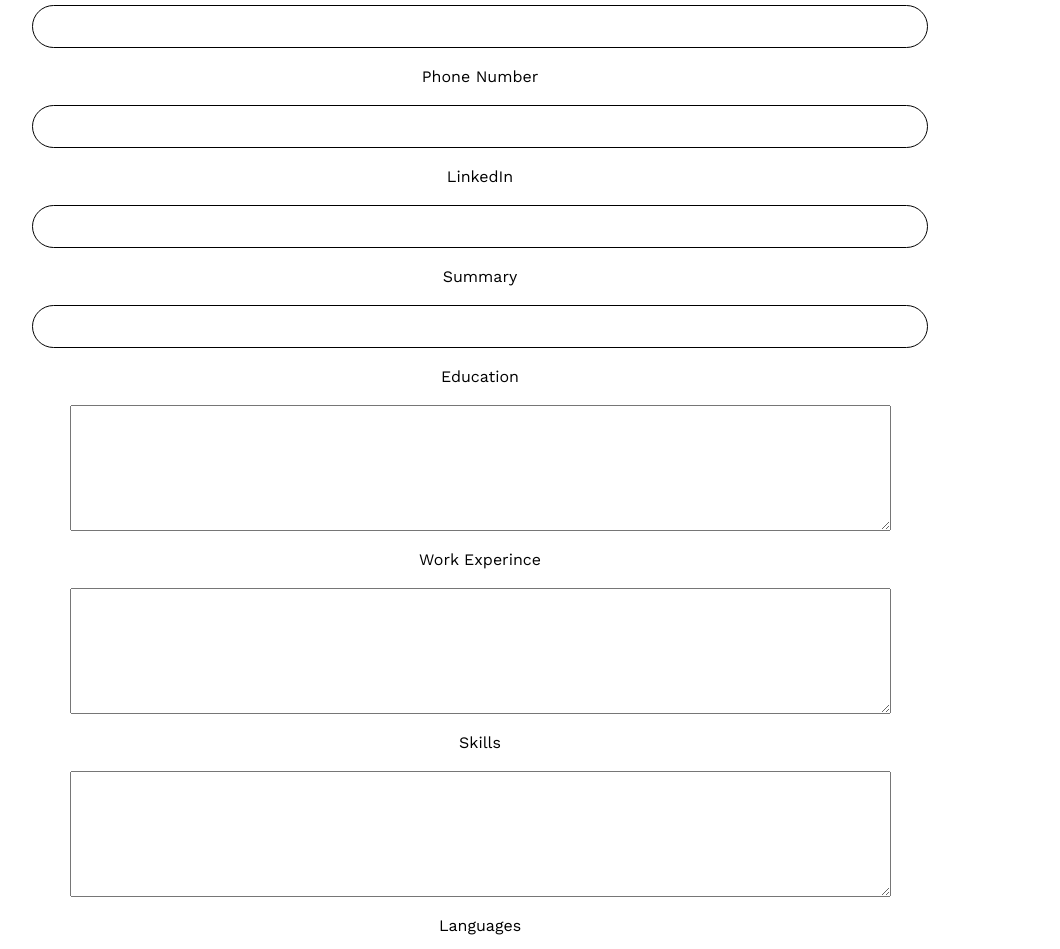
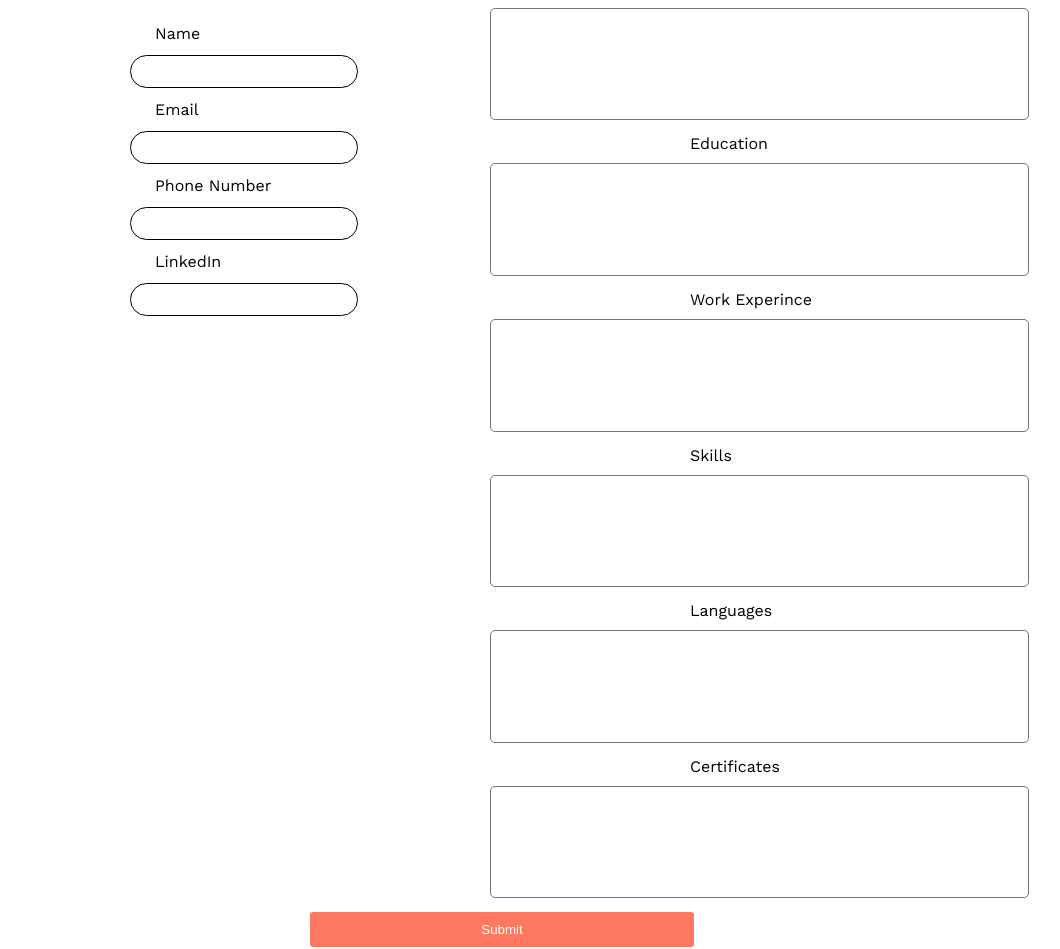
Before and after one commit to dhyanswathi/ReactCVBuilder, a React (Create React App) app in the folder cvbuilder/: page /Form in a window 1280 px wide. Shown: the part 205-1154 px from the top of the page, without its empty margins (160-1220 px from the left). Built offline with nearby package versions, Linux system fonts and the light colour scheme.

Commit message:
fixed resume2 and form

```diff
--- a/cvbuilder/src/Components/Footer.css
+++ b/cvbuilder/src/Components/Footer.css
@@ -2,7 +2,7 @@
     position: fixed;
     bottom: 0;
     width: 100%;
-    height: 60px;
+    height: 40px;
     background: #ff7961;
 }
 .footer-p{
--- a/cvbuilder/src/Components/Form.css
+++ b/cvbuilder/src/Components/Form.css
@@ -1,93 +1,124 @@
-/* @import url('https://fonts.googleapis.com/css?family=Open+Sans:600%7CWork+Sans:400,500,600,700&display=swap');
+#form-title {
+  text-align: center;
+  font-family: 'open sans', sans-serif;
+  padding: 2rem 0;
+  font-size: 2rem;
+  color: black;
+  margin-top: 50px;
+  margin-left: 10px;
+}
 
-body{
-  font-family: "work sans";
+.form-article {
+  display: grid;
+  grid-template-columns: 1fr;
+  /*1fr 1fr*/
+  align-items: center;
+  justify-content: space-between;
 }
-html{
-    font-size: 90%;
-  }
 
+.form-section1 {
+  margin-left: 40px;
+  margin-top: 0px;
+}
 
-  #title{
+.form-section2 {
+  margin-left: 10px;
+}
+
+.form-input {
+  margin: 12px 10px;
+  border: 1px solid black;
+  padding: 8px 5px;
+  border-radius: 25px;
+  width: 75%;
+}
+
+.labels1 {
+  margin-left: 35px;
+}
+
+.labels2 {
+  margin-left: 120px;
+}
+
+.form-textarea {
+  height: 4em;
+  width: 26em;
+  margin-bottom: 10px;
+  border-radius: 5px;
+}
+
+textarea {
+  resize: none;
+}
+
+#form-btn {
+  padding: 10px 40px;
+  border: none;
+  border-radius: 3px;
+  margin-bottom: 10px;
+  margin-left: 130px;
+  background-color: #FF7961;
+  color: white;
+}
+
+@media screen and (min-width: 501px) {
+  #form-title {
     text-align: center;
     font-family: 'open sans', sans-serif;
     padding: 2rem 0;
-    margin: 0;
     font-size: 2rem;
-    color:rgb(243, 119, 57);
+    color: black;
+    margin-top: 50px;
+    margin-left: 10px;
   }
 
-  #myform{
-    max-width: 500px;
-    min-width: 650px;
-    max-height: 9000px;
-    width: 30%;
-    height: 60%;
-    margin: 80px auto;
-    background-color: #FFFFFF;
-    border-radius: 25px;
-    padding-bottom: 30px;
-  }
-  .row{
-    display: flex;
-    flex-direction: column;
+  .form-article {
+    display: grid;
+    grid-template-columns: 1fr 1fr;
     align-items: center;
-    padding-top: 2rem;
-    max-width: 100%;
-
+    justify-content: space-between;
   }
 
-  .row input{
-    width: 80%;
-    box-sizing: border-box;
-    border: none;
-    font-size: 1.3rem;
-    padding-left: 1.5rem;
-    padding-bottom: 1rem;
-    box-shadow: inset 0px -3px 0px 0px rgba(187,187,187,0.2);
-    transition: box-shadow 0.2s ease-in;
+  .form-section1 {
+    margin-left: 280px;
+    margin-top: -540px;
   }
 
-  .row input:focus{
-     box-shadow: inset 0px -3px 0px 0px rgba(34,193,195,0.7);
-     outline: none;
+  .form-input {
+    margin: 12px 10px;
+    border: 1px solid black;
+    padding: 8px 5px;
+    border-radius: 25px;
+    width: 60%;
   }
 
-  .row input::-webkit-input-placeholder{
-    opacity: 1;
-    transition: opacity 0.25s ease-out;
+  .labels1{
+    margin-left: 35px;
+  }
+  .labels2{
+    margin-left: 200px;
   }
 
-  .row input:hover::-webkit-input-placeholder,
-  .row input:focus::-webkit-input-placeholder{
-    opacity: 0;
+  .form-textarea {
+    height: 8em;
+    width: 40em;
+    margin: 10px 0;
+    border-radius: 5px;
   }
 
-  .row label{
-    align-self: start;
-    padding-left: 4.5rem;
-    padding-bottom: 0.5rem;
-    color: rgba(15, 93, 27, 0.9);
-  }
-  .row button{
-    border-radius: 25px;
-    width: 80%;
-    height: 40px;
-    font-size: 1.3rem;
-    color: white;
-    font-weight: 700;
-    background: rgb(34,193,195);
-    background: linear-gradient(135deg, rgb(243, 119, 57) 10%,     rgb(233, 197, 176) 100%);
-    border: 0px;
-    cursor: pointer;
-    transition: opacity 0.25s ease-out;
+  textarea {
+    resize: none;
   }
 
-  .row button:hover{
-    opacity: 0.8;
+  #form-btn {
+    padding: 10px 40px;
+    border: none;
+    border-radius: 3px;
+    margin-bottom: 10px;
+    margin-left: 470px;
+    background-color: #FF7961;
+    color: white;
+    width: 30%;
   }
-
-  #button{
-    padding-bottom: 1.5rem;
-  }
- */
+}
--- a/cvbuilder/src/Components/Form.js
+++ b/cvbuilder/src/Components/Form.js
@@ -44,92 +44,94 @@ function Form() {
   return (
     <div>
       <Headerform></Headerform>
-      <section id="myform">
-        <h2 id="title">Form</h2>
-        <form className="row">
-          {/* <ProfileImage onChange={handleChangeFor("ProfileImage")}></ProfileImage> */}
-          <label className="labels">Name</label>
+      <h2 id="form-title">Form</h2>
+      <form className="form-row">
+        <article className="form-article">
+          <section className="form-section1">
+            <label className="labels1">Name</label>
             <br />
-          <input
+            <input className="form-input"
               type="text" required='required'
               onChange={handleChangeFor("Name")}
               value={info.Name}
             ></input>
             <br />
-          <label className="labels">Email</label>
+            <label className="labels1">Email</label>
             <br />
-          <input
+            <input className="form-input"
               type="email" required='required'
               onChange={handleChangeFor("Email")}
               value={info.Email}
             ></input>
             <br />
-          <label className="labels">Phone Number</label>
+            <label className="labels1">Phone Number</label>
             <br />
-          <input
+            <input className="form-input"
               type="text" required='required'
               onChange={handleChangeFor("PhoneNumber")}
               value={info.PhoneNumber}
             ></input>
             <br />
 
-          <label className="labels">LinkedIn</label>
+            <label className="labels1">LinkedIn</label>
             <br />
-          <input
+            <input className="form-input"
               type="text"
               onChange={handleChangeFor("LinkedIn")}
               value={info.LinkedIn}
             ></input>
             <br />
 
-          <label className="labels">Summary</label>
+          </section>
+
+          <section className="form-section2">
+            <label className="labels2">Summary</label>
             <br />
-          <input
-            type="text" required='required'
+            <textarea className="form-textarea"
+              rows="8" cols="100" required='required'
               onChange={handleChangeFor("Summary")}
               value={info.Summary}
-          ></input>
+            ></textarea>
+            <br/>
+            <label className="labels2">Education</label>
             <br />
-
-          <label className="labels">Education</label>
-          <br />
-          <textarea onChange={handleChangeFor("Education")} required='required'
+            <textarea onChange={handleChangeFor("Education")} required='required' className="form-textarea"
               value={info.Education} rows="8" cols="100"></textarea>
             <br />
-          <label className="labels">Work Experince</label>
+            <label className="labels2">Work Experince</label>
             <br />
-          <textarea
+            <textarea className="form-textarea"
               onChange={handleChangeFor("WorkExperince")} required='required'
               value={info.WorkExperince} rows="8" cols="100"
             ></textarea>
             <br />
-          <label className="labels">Skills</label>
+            <label className="labels2">Skills</label>
             <br />
-          <textarea
+            <textarea className="form-textarea"
               onChange={handleChangeFor("TechnicalSkills")} required='required'
               value={info.TechnicalSkills} rows="8" cols="100"
             ></textarea>
             <br />
-          <label className="labels">Languages</label>
+            <label className="labels2">Languages</label>
             <br />
-          <textarea
+            <textarea className="form-textarea"
               onChange={handleChangeFor("Languages")} required='required'
               value={info.Languages} rows="6" cols="100"
             ></textarea>
             <br />
-          <label className="labels">Certificates</label>
+            <label className="labels2">Certificates</label>
             <br />
-          <textarea
+            <textarea className="form-textarea"
               onChange={handleChangeFor("Certificates")}
               value={info.Certificates} rows="4" cols="100"
             ></textarea>
-          <br />
-          <button variant="primary" type="submit" id="btnAddTodo"
+          </section>
+        </article>
+        <button variant="primary" type="submit" id="form-btn"
           onClick={onSubmit}>
           Submit
         </button>
       </form>
-      </section>
     </div>
   );
 }
--- a/cvbuilder/src/Components/Resume2.css
+++ b/cvbuilder/src/Components/Resume2.css
@@ -1,4 +1,4 @@
-#resume {
+#resume2 {
     background-color: #FFFFFF;
     padding-bottom: 20px;
     margin-left: auto;
@@ -13,20 +13,20 @@
     font-weight: bold;
 }
 
-.info {
+.info2 {
     display: grid;
     grid-template-columns: 1fr 1fr;
     align-items: center;
     justify-content: space-evenly;
 }
 
-.resume-section {
+.resume2-section {
     display: grid;
     grid-template-columns: 1fr 1fr;
     margin: 0 0;
 }
 
-.image {
+.image2 {
     width: 90px;
     height: 85px;
     border-radius: 600px;
@@ -41,6 +41,6 @@
     margin-right: 100px;
 }
 
-.resume-content3 {
+.resume2-content3 {
     margin-top: 0px;
 }
--- a/cvbuilder/src/Components/Resume2.js
+++ b/cvbuilder/src/Components/Resume2.js
@@ -15,7 +15,7 @@ function Resume2() {
     const certificates = localStorage.getItem("Certificates");
     function printpage() {
 
-        var printButton = document.getElementById("printpagebutton");
+        var printButton = document.getElementById("printpagebutton2");
 
         printButton.style.visibility = 'hidden';
 
@@ -23,17 +23,17 @@ function Resume2() {
         printButton.style.visibility = 'visible';
     }
     return (
-        <section id="resume">
+        <section id="resume2">
             <style>
-                {`@media print {#resume {
+                {`@media print {#resume2 {
     margin: auto;
     max-width: 100%;
   }}`}
             </style>
             <h1 className="h1-resume2">{name}</h1>
-            <article className="info">
+            <article className="info2">
                 <section className="section1">
-                    <img className="image" alt="" src={image}></img>
+                    <img className="image2" alt="" src={image}></img>
                 </section>
                 <section className="section2">
                     <span>{email}</span><br />
@@ -42,19 +42,19 @@ function Resume2() {
                 </section>
             </article>
             <p>{summary}</p>
-            <section className="resume-section">
-                <div className="resume-content1"><h4>Skills</h4>
+            <section className="resume2-section">
+                <div className="resume2-content1"><h4>Skills</h4>
                     <p dangerouslySetInnerHTML={{ __html: technicalSkills }} /></div>
-                <div className="resume-content1"><h4>Education</h4>
+                <div className="resume2-content1"><h4>Education</h4>
                     <p dangerouslySetInnerHTML={{ __html: education }} /></div>
-                <div className="resume-content2"><h4>Languages</h4>
+                <div className="resume2-content2"><h4>Languages</h4>
                     <p dangerouslySetInnerHTML={{ __html: languages }} /></div>
-                <div className="resume-content2"><h4>Experience</h4>
+                <div className="resume2-content2"><h4>Experience</h4>
                     <p dangerouslySetInnerHTML={{ __html: workExperince }} /></div>
-                <div className="resume-content3"><h4>Certificates</h4>
+                <div className="resume2-content3"><h4>Certificates</h4>
                     <p dangerouslySetInnerHTML={{ __html: certificates }} /></div>
             </section>
-            <button id="printpagebutton" onClick={printpage}>PRINT</button>
+            <button id="printpagebutton2" onClick={printpage}>PRINT</button>
         </section>
     )
 }
```
Also changed, not shown: cvbuilder/src/Components/Welcome.css (line endings or trailing spaces), cvbuilder/src/Components/Welcome.js (line endings or trailing spaces). Lines whose indentation alone changed are shown as unchanged.
